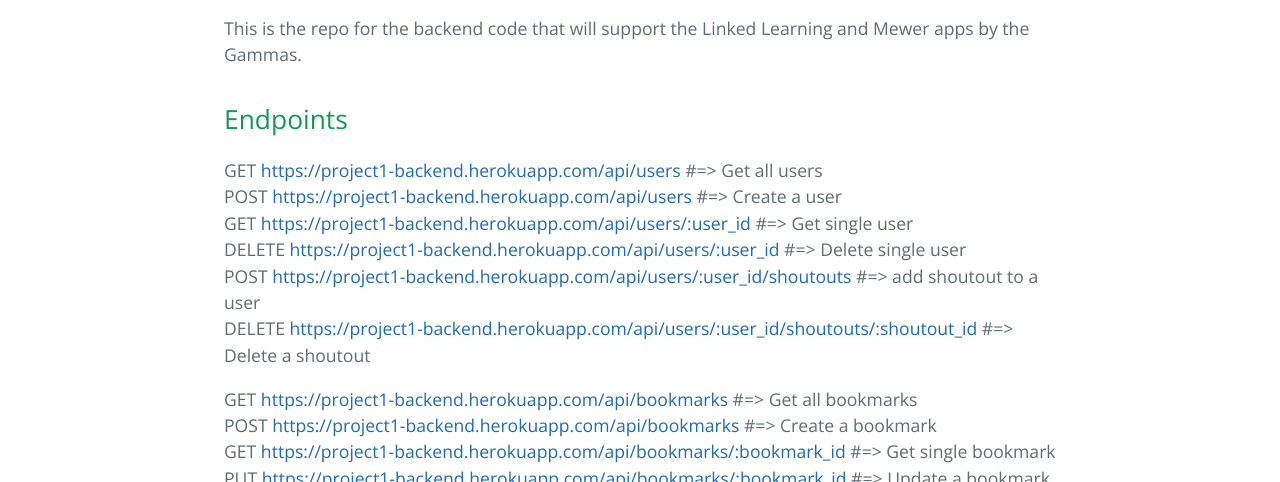
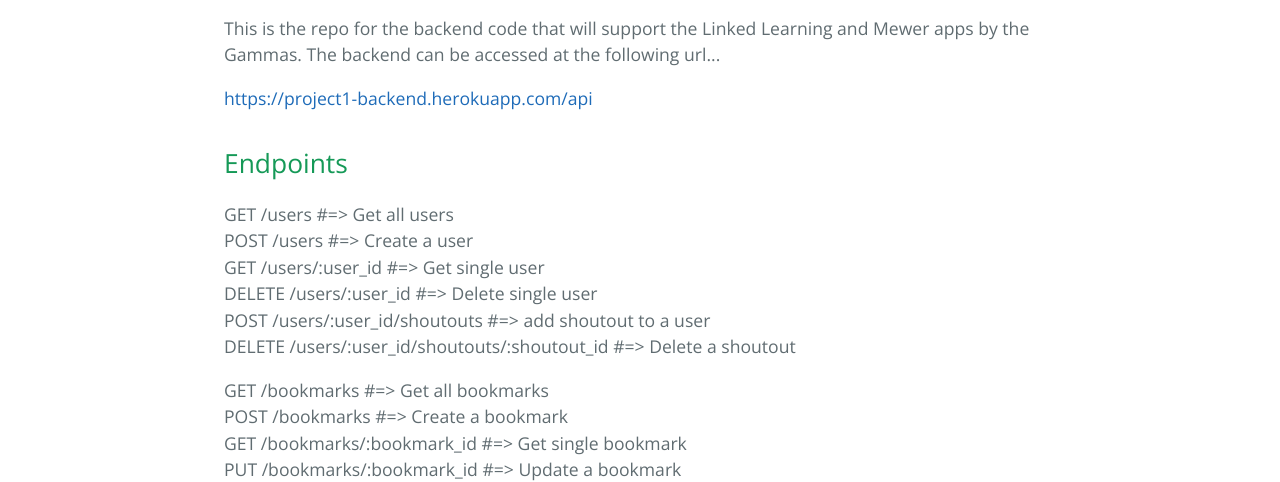
Before and after one commit to apprentice-gamma/project1-backend, a plain HTML site: page index.html in a window 1280 px wide. Shown: the part 470-952 px from the top of the page. Drawn offline with nearby package versions, Linux system fonts and the light colour scheme.

```diff
--- a/index.html
+++ b/index.html
@@ -22,24 +22,26 @@
       <h1>
 <a id="project-one-backend" class="anchor" href="#project-one-backend" aria-hidden="true"><span class="octicon octicon-link"></span></a>Project One Backend</h1>
 
-<p>This is the repo for the backend code that will support the Linked Learning and Mewer apps by the Gammas.</p>
+<p>This is the repo for the backend code that will support the Linked Learning and Mewer apps by the Gammas. The backend can be accessed at the following url...</p>
+
+<p><a href="https://project1-backend.herokuapp.com/api">https://project1-backend.herokuapp.com/api</a></p>
 
 <h2>
 <a id="endpoints" class="anchor" href="#endpoints" aria-hidden="true"><span class="octicon octicon-link"></span></a>Endpoints</h2>
 
-<p>GET <a href="https://project1-backend.herokuapp.com/api/users">https://project1-backend.herokuapp.com/api/users</a> #=&gt; Get all users<br>
-POST <a href="https://project1-backend.herokuapp.com/api/users">https://project1-backend.herokuapp.com/api/users</a> #=&gt; Create a user<br>
-GET <a href="https://project1-backend.herokuapp.com/api/users/:user_id">https://project1-backend.herokuapp.com/api/users/:user_id</a> #=&gt; Get single user<br>
-DELETE <a href="https://project1-backend.herokuapp.com/api/users/:user_id">https://project1-backend.herokuapp.com/api/users/:user_id</a> #=&gt; Delete single user<br>
-POST <a href="https://project1-backend.herokuapp.com/api/users/:user_id/shoutouts">https://project1-backend.herokuapp.com/api/users/:user_id/shoutouts</a> #=&gt; add shoutout to a user<br>
-DELETE <a href="https://project1-backend.herokuapp.com/api/users/:user_id/shoutouts/:shoutout_id">https://project1-backend.herokuapp.com/api/users/:user_id/shoutouts/:shoutout_id</a> #=&gt; Delete a shoutout</p>
+<p>GET /users #=&gt; Get all users<br>
+POST /users #=&gt; Create a user<br>
+GET /users/:user_id #=&gt; Get single user<br>
+DELETE /users/:user_id #=&gt; Delete single user<br>
+POST /users/:user_id/shoutouts #=&gt; add shoutout to a user<br>
+DELETE /users/:user_id/shoutouts/:shoutout_id #=&gt; Delete a shoutout</p>
 
-<p>GET <a href="https://project1-backend.herokuapp.com/api/bookmarks">https://project1-backend.herokuapp.com/api/bookmarks</a> #=&gt; Get all bookmarks<br>
-POST <a href="https://project1-backend.herokuapp.com/api/bookmarks">https://project1-backend.herokuapp.com/api/bookmarks</a> #=&gt; Create a bookmark<br>
-GET <a href="https://project1-backend.herokuapp.com/api/bookmarks/:bookmark_id">https://project1-backend.herokuapp.com/api/bookmarks/:bookmark_id</a> #=&gt; Get single bookmark<br>
-PUT <a href="https://project1-backend.herokuapp.com/api/bookmarks/:bookmark_id">https://project1-backend.herokuapp.com/api/bookmarks/:bookmark_id</a> #=&gt; Update a bookmark<br>
-DELETE <a href="https://project1-backend.herokuapp.com/api/bookmarks/:bookmark_id">https://project1-backend.herokuapp.com/api/bookmarks/:bookmark_id</a> #=&gt; Delete a bookmark<br>
-POST <a href="https://project1-backend.herokuapp.com/api/bookmarks/:bookmark_id/comments">https://project1-backend.herokuapp.com/api/bookmarks/:bookmark_id/comments</a> #=&gt; Add comment to a bookmark  </p>
+<p>GET /bookmarks #=&gt; Get all bookmarks<br>
+POST /bookmarks #=&gt; Create a bookmark<br>
+GET /bookmarks/:bookmark_id #=&gt; Get single bookmark<br>
+PUT /bookmarks/:bookmark_id #=&gt; Update a bookmark<br>
+DELETE /bookmarks/:bookmark_id #=&gt; Delete a bookmark<br>
+POST /bookmarks/:bookmark_id/comments #=&gt; Add comment to a bookmark  </p>
 
 <h2>
 <a id="npm--dependencies" class="anchor" href="#npm--dependencies" aria-hidden="true"><span class="octicon octicon-link"></span></a>NPM &amp; Dependencies</h2>
```
Also changed, not shown: params.json (+1 -1 lines).
